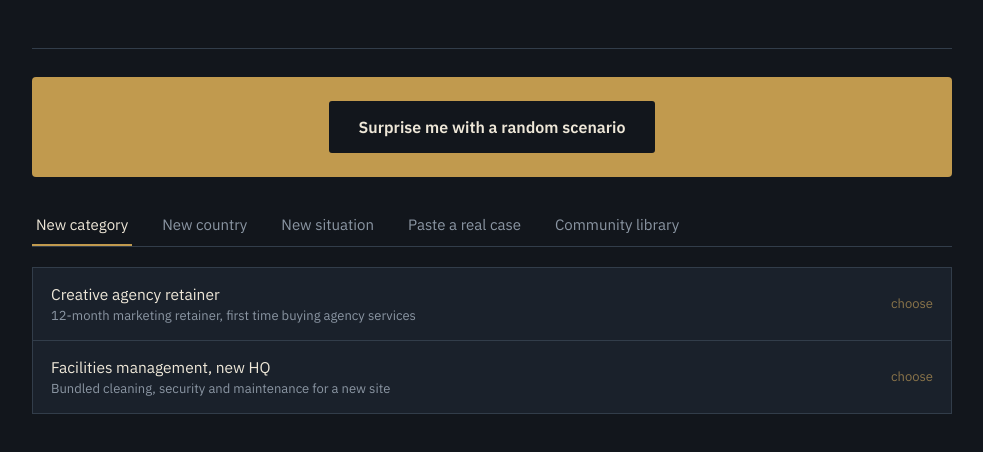
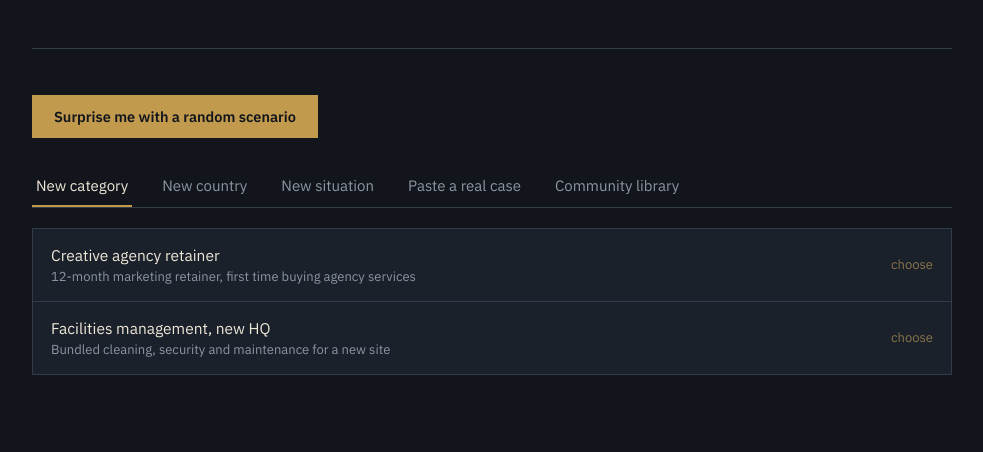
Before and after one commit to Tommo1999/Off-Book, a website: page public/index.html in a window 1280 px wide. Shown: the part 202-654 px from the top of the page, without its empty margins (148-1131 px from the left). Drawn offline with Linux system fonts and the light colour scheme.

Commit message:
Update index.html

```diff
--- a/public/index.html
+++ b/public/index.html
@@ -406,27 +406,22 @@
 
 .surprise-box{
   margin-bottom:28px;
-  padding:24px;
-  background:var(--brass);
-  color:var(--ink);
-  border-radius:4px;
-  text-align:center;
 }
 
 .surprise-btn{
-  border:2px solid var(--ink);
-  background:var(--ink);
-  color:var(--paper);
-  padding:14px 28px;
-  font-family:'IBM Plex Sans', sans-serif;
-  font-size:16px;
+  background:var(--brass);
+  color:var(--ink);
+  border:none;
+  padding:12px 22px;
+  font-family:'IBM Plex Sans';
   font-weight:600;
+  font-size:14.5px;
   cursor:pointer;
-  border-radius:3px;
+  margin-top:18px;
 }
 
 .surprise-btn:hover{
-  opacity:.9;
+  background:#d3ac5f;
 }
 
 </style>
```
